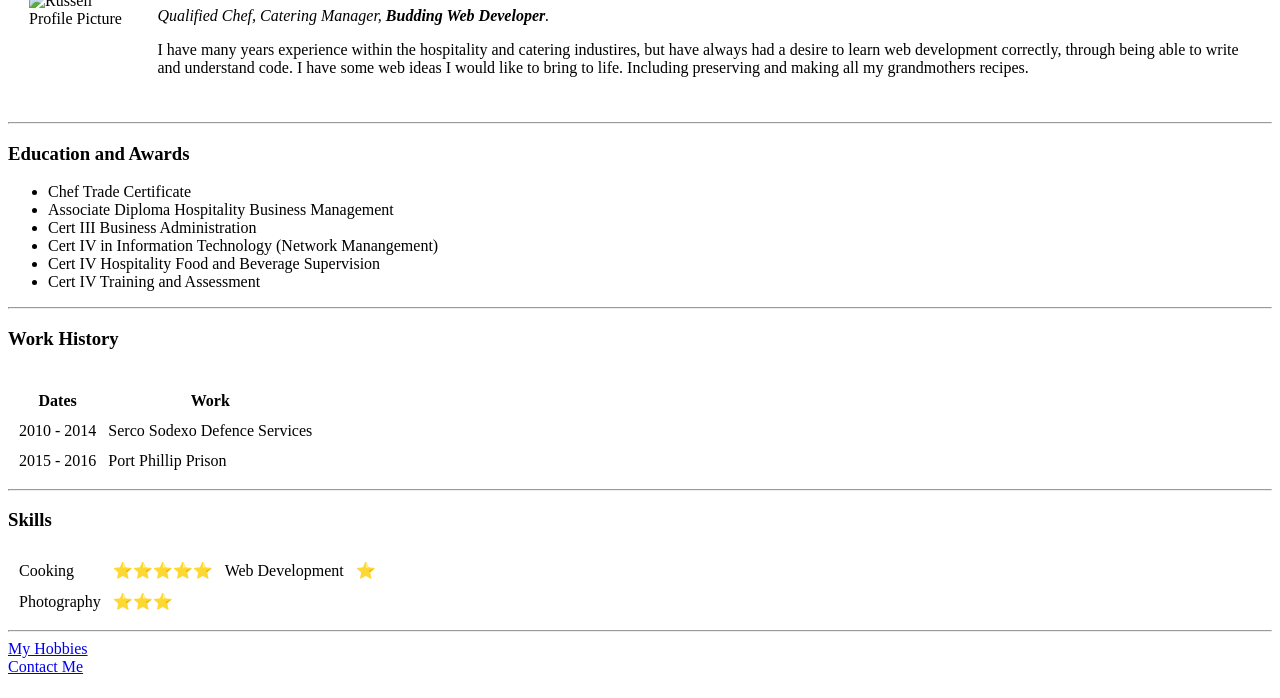
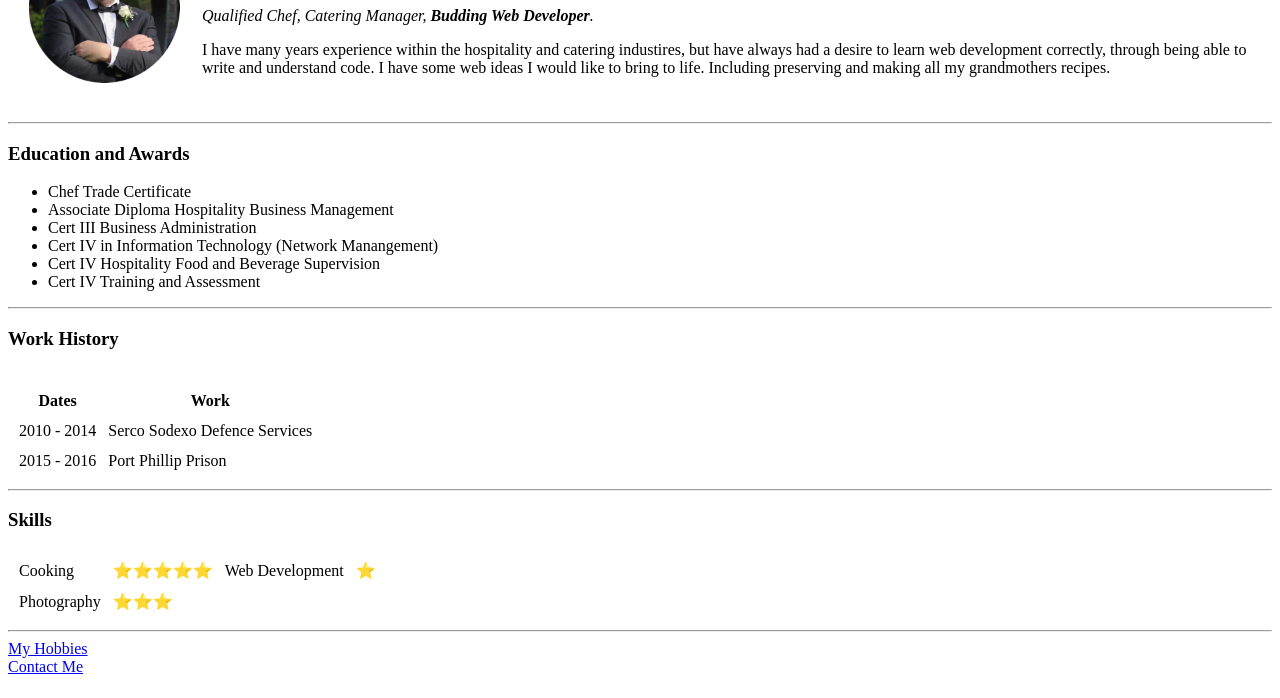
Before and after one commit to Russernator/cv, a plain HTML site: page index.html in a window 1280 px wide. Shown: the part 102-800 px from the top of the page. Drawn offline with Linux system fonts and the light colour scheme.

Commit message:
Updated Image file path for profile pic

```diff
--- a/index.html
+++ b/index.html
@@ -10,7 +10,7 @@
 <body>
   <table cellspacing="20">
     <tr>
-      <td><img src="Images.png" alt="Russell Profile Picture"></td>
+      <td><img src="Images/Russell.png" alt="Russell Profile Picture"></td>
       <td>
         <h1>Russell Newnham</h1>
         <p><em>Qualified Chef, Catering Manager, <strong>Budding Web Developer</strong>.</em></p>
```
